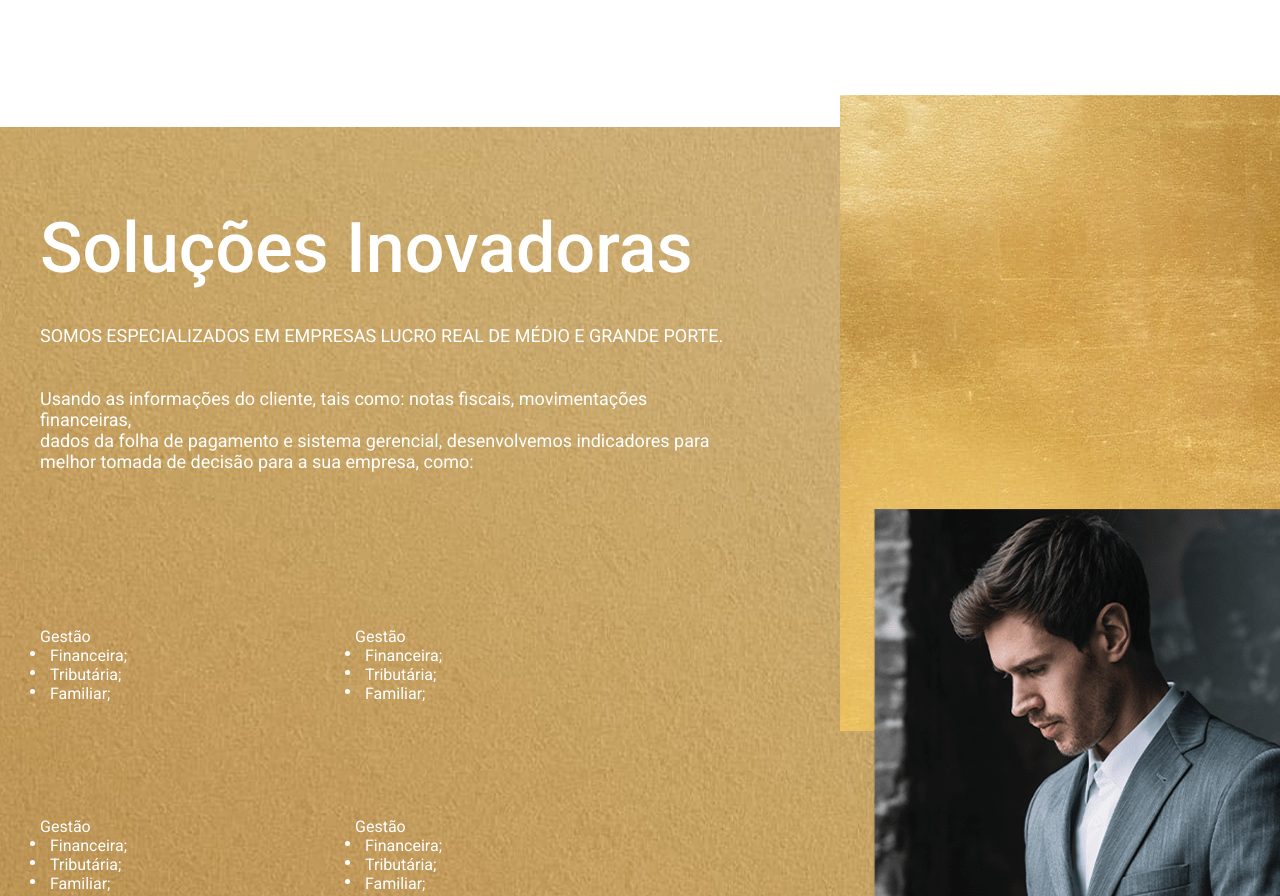
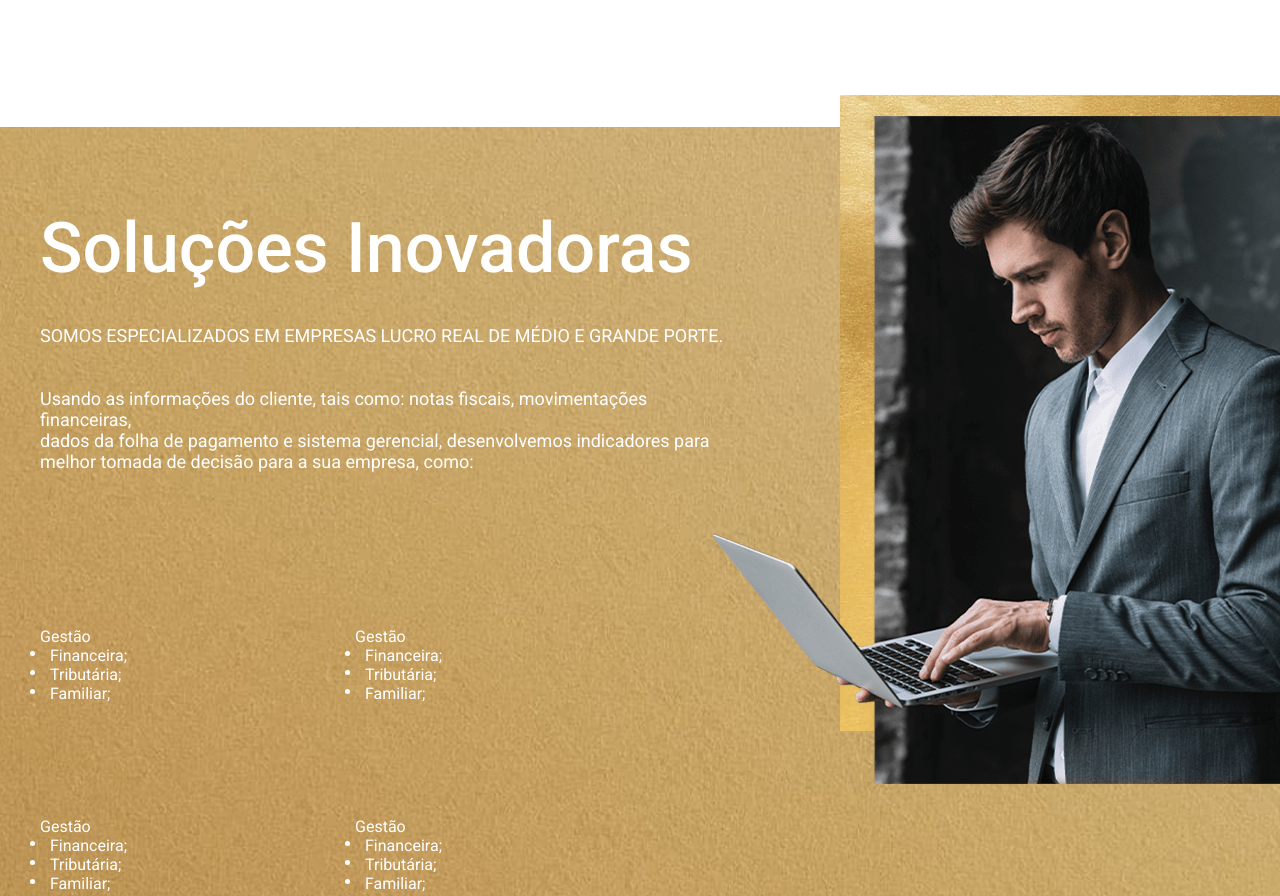
Before and after one commit to wanderleygoncalves/trintaporcento, a plain HTML site: page index.html in a window 1280 px wide. Shown: the part 2626-3522 px from the top of the page. Drawn offline with Linux system fonts and the light colour scheme; a web font is replaced by a local one.

Commit message:
Update mai.css

```diff
--- a/css/mai.css
+++ b/css/mai.css
@@ -277,7 +277,7 @@ body {
 }
 #page-home .section-solutions .flex-wrapper .right-image {
   position: relative;
-  top: -24em;
+  top: -48.56em;
   left: 42em;
   right: 0;
   z-index: 2;
```
